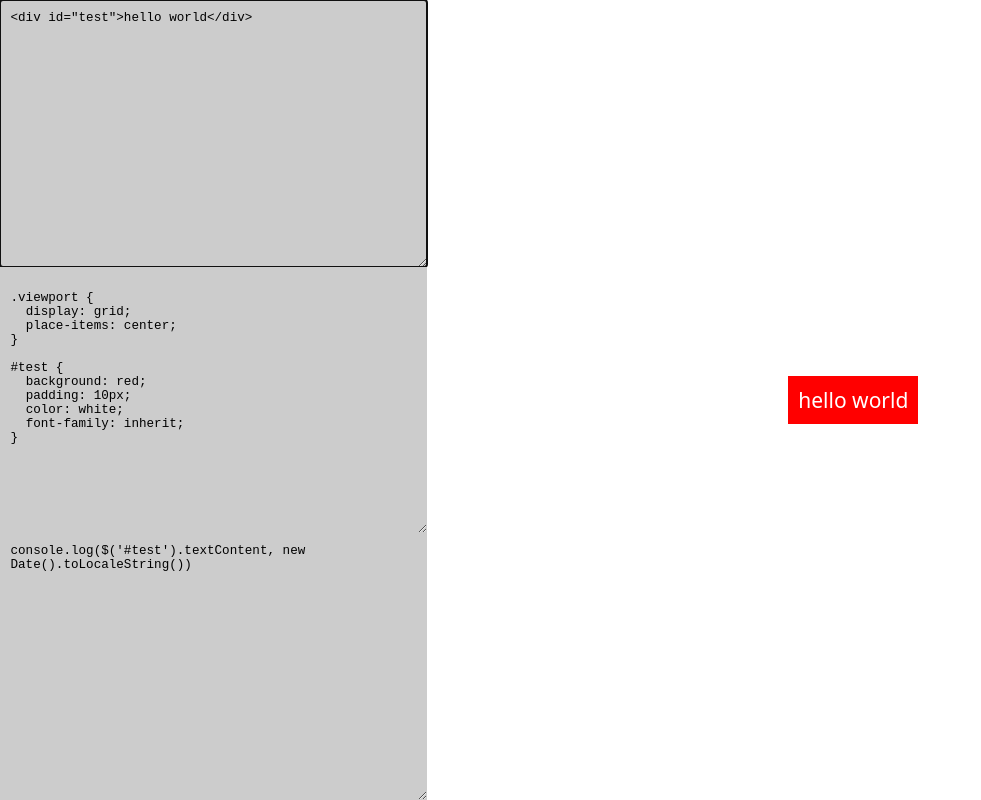
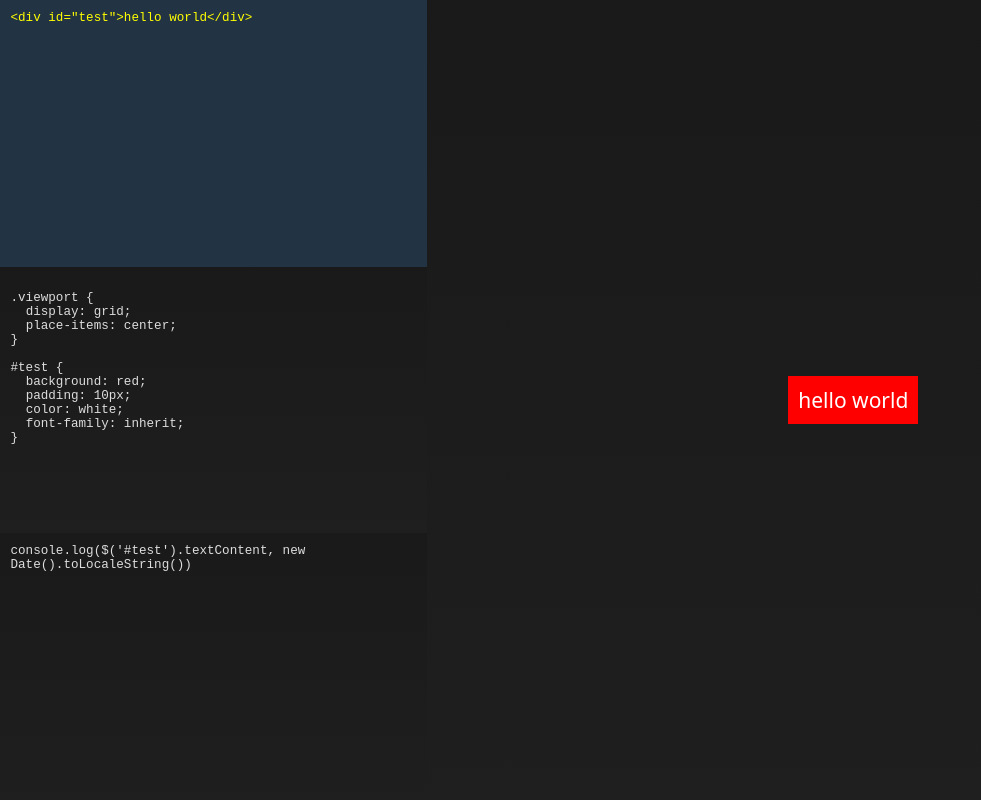
Before and after one commit to dumbservices/editor, a website: page index.html in a window 1280 px wide. Shown: the whole page, without its empty margins (0-981 px from the left). Drawn offline with Linux system fonts and the light colour scheme.

Commit message:
set (dark?) theme vars + set editor z-index so they're scrollable over viewport to see if it's usable + make text area unresizable

```diff
--- a/style.css
+++ b/style.css
@@ -2,6 +2,10 @@
   --fonts-system:system-ui,"Segoe UI",Roboto,Helvetica,Arial,sans-serif,"Apple Color Emoji","Segoe UI Emoji","Segoe UI Symbol";
   font-size: 21px;
   font-family: var(--fonts-system);
+  --theme-uno-viewport-bg-color:  linear-gradient(hsl(0,0%,10%), hsl(0,0%,12%));
+  --theme-uno-viewport-color:  #ddd;
+  --theme-uno-editor-focus-bg-color:  #234;
+  --theme-uno-editor-focus-color:  yellow;
 
 }
 
@@ -11,7 +15,6 @@ html,body,main,textarea{
   margin: 0;
   box-sizing: border-box;
 }
-
 
 html,
 body,
@@ -25,6 +28,11 @@ main,
   display: flex;
 }
 
+main,
+textarea{
+  background: var(--theme-uno-viewport-bg-color);
+}
+
 main{
   flex-flow: row wrap;
 }
@@ -32,18 +40,26 @@ main{
 .editor{
   display: flex;
   flex-flow: column wrap;
-}
-
-main .editor {
   width: calc(100%/3);
+  z-index: 2;
 }
 
 .editor textarea {
   width: 100%;
   height: calc(100%/3);
-  background-color: #ccc;
+  /* background: transparent; */
+  color: var(--theme-uno-viewport-color);
   font-size: .6rem;
   padding: .5rem;
+  resize: none;
+  transition: .2s all;
+}
+
+.editor textarea:focus {
+  outline: 0;
+  background: var(--theme-uno-editor-focus-bg-color);
+  color: var(--theme-uno-editor-focus-color);
+  /* border: solid .06rem #484; */
 }
 
 
```
